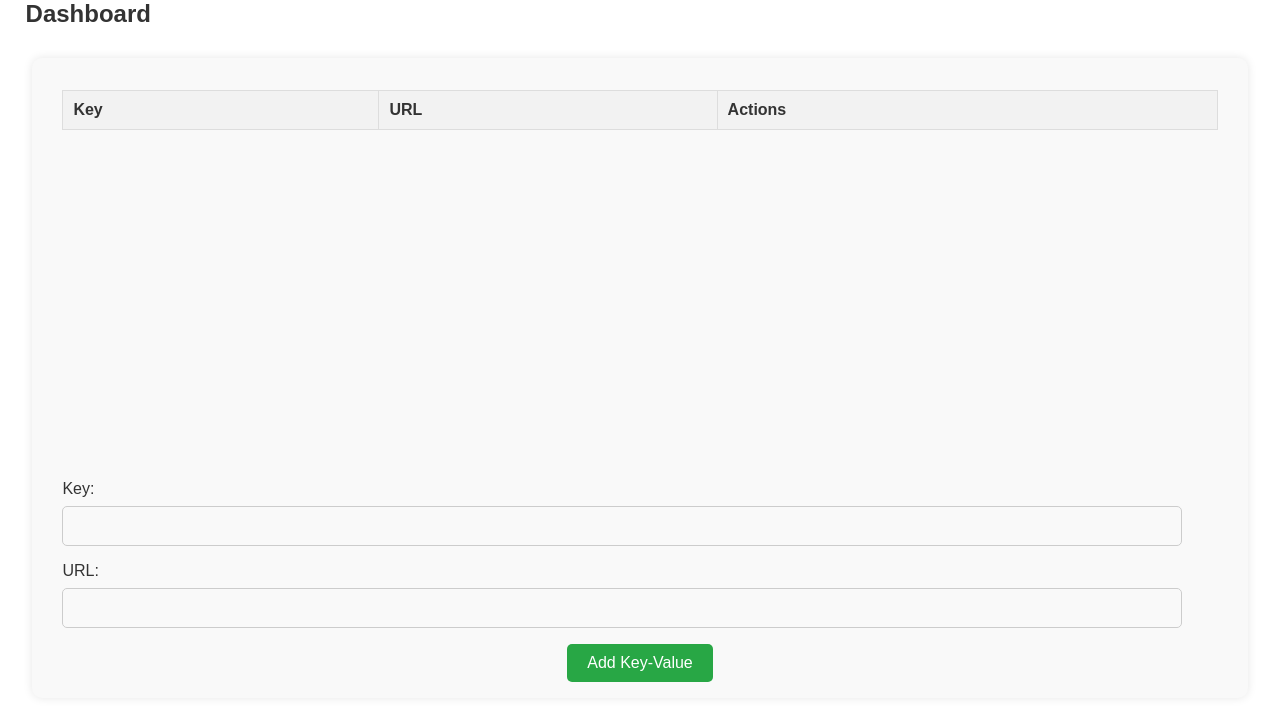
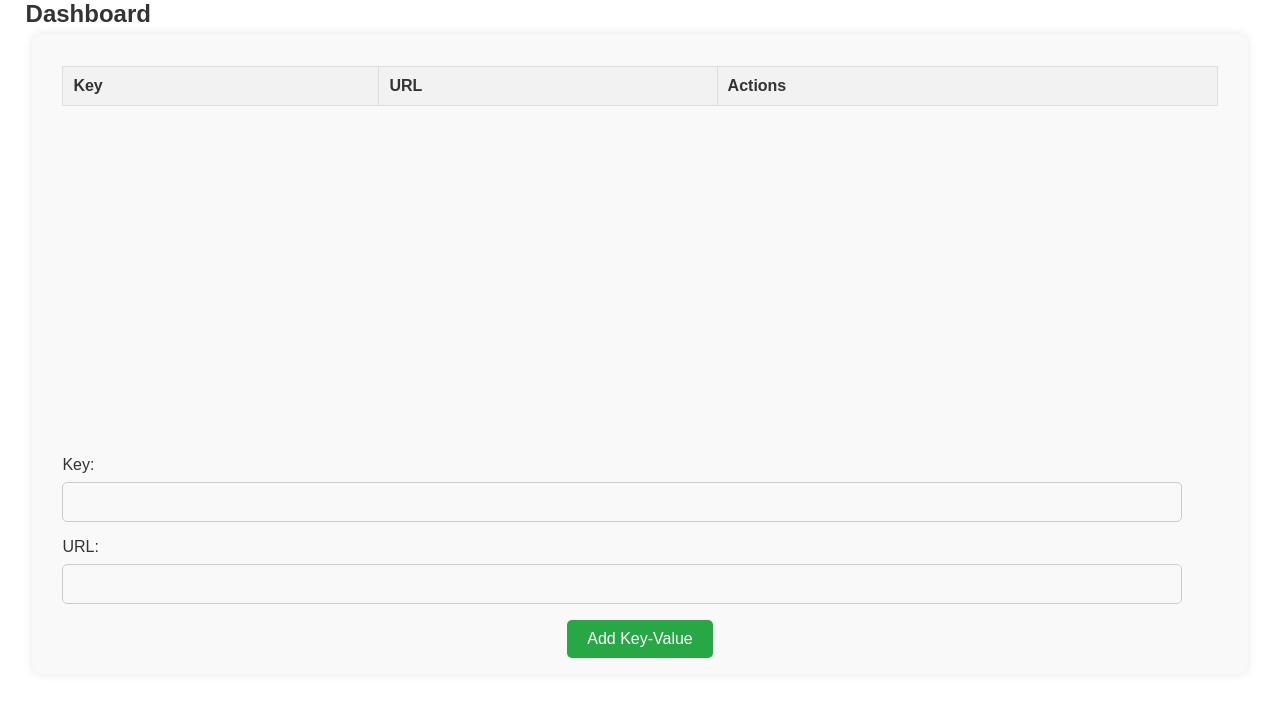
Before and after one commit to akhileshSRE/NavEase-app, a Flask app: page /dashboard in a window 1280 px wide. Shown: the part 86-800 px from the top of the page. Run offline with Flask 2, Linux system fonts and the light colour scheme; the visitor is signed in with stand-in values (Sample User, id 1); data comes from the database, SQL or seed files in the repository; data that the repository does not hold is empty; some libraries are stand-ins or nearby versions.

Commit message:
moved table card above

```diff
--- a/static/css/dashboard.css
+++ b/static/css/dashboard.css
@@ -126,7 +126,7 @@ header h1 {
 .card {
     background: #f9f9f9;
     position: fixed;
-    top: 18%;
+    top: 15%;
     width: 95%;
     height: 80%; /* Adjust as necessary */
     border-radius: 10px;
```
